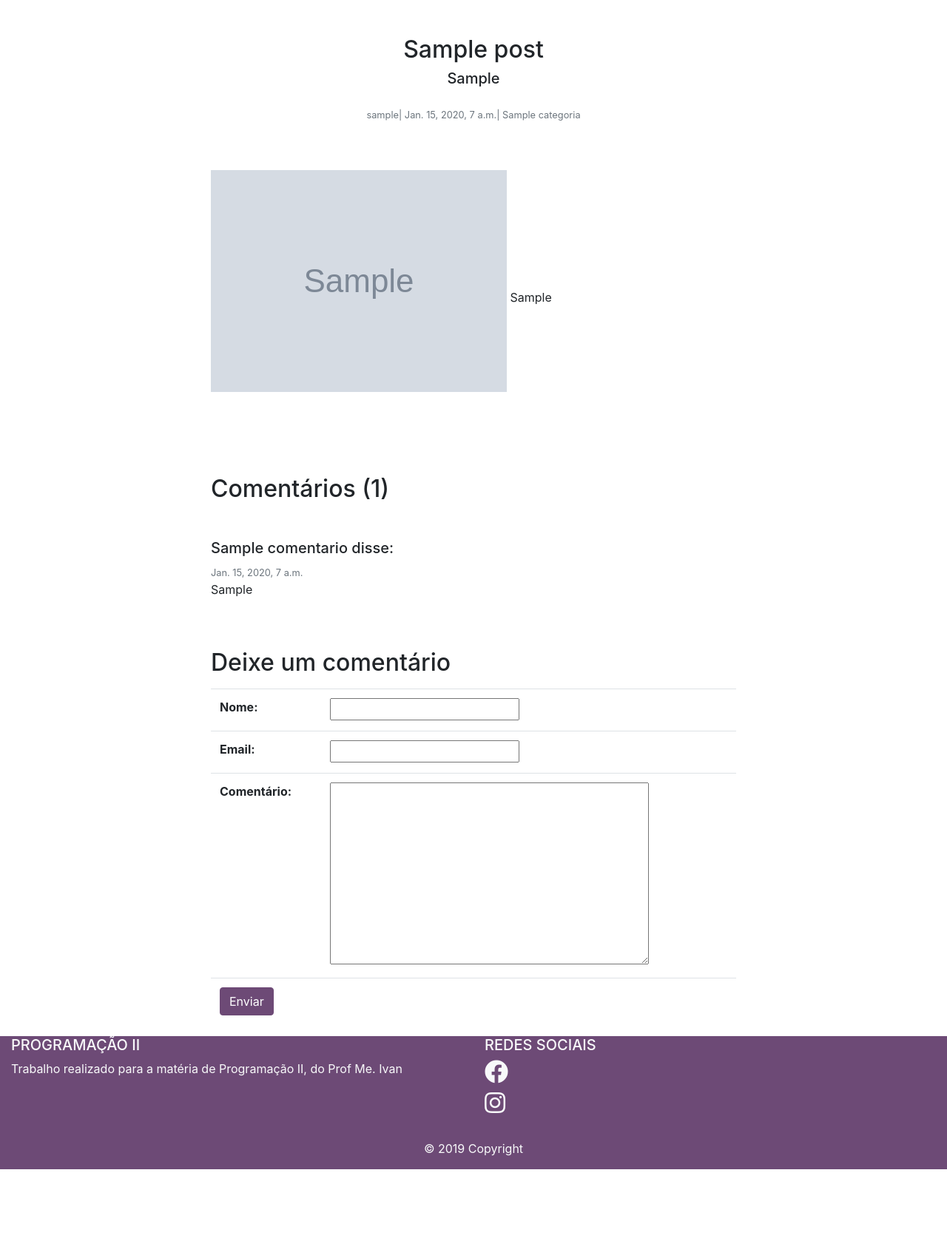
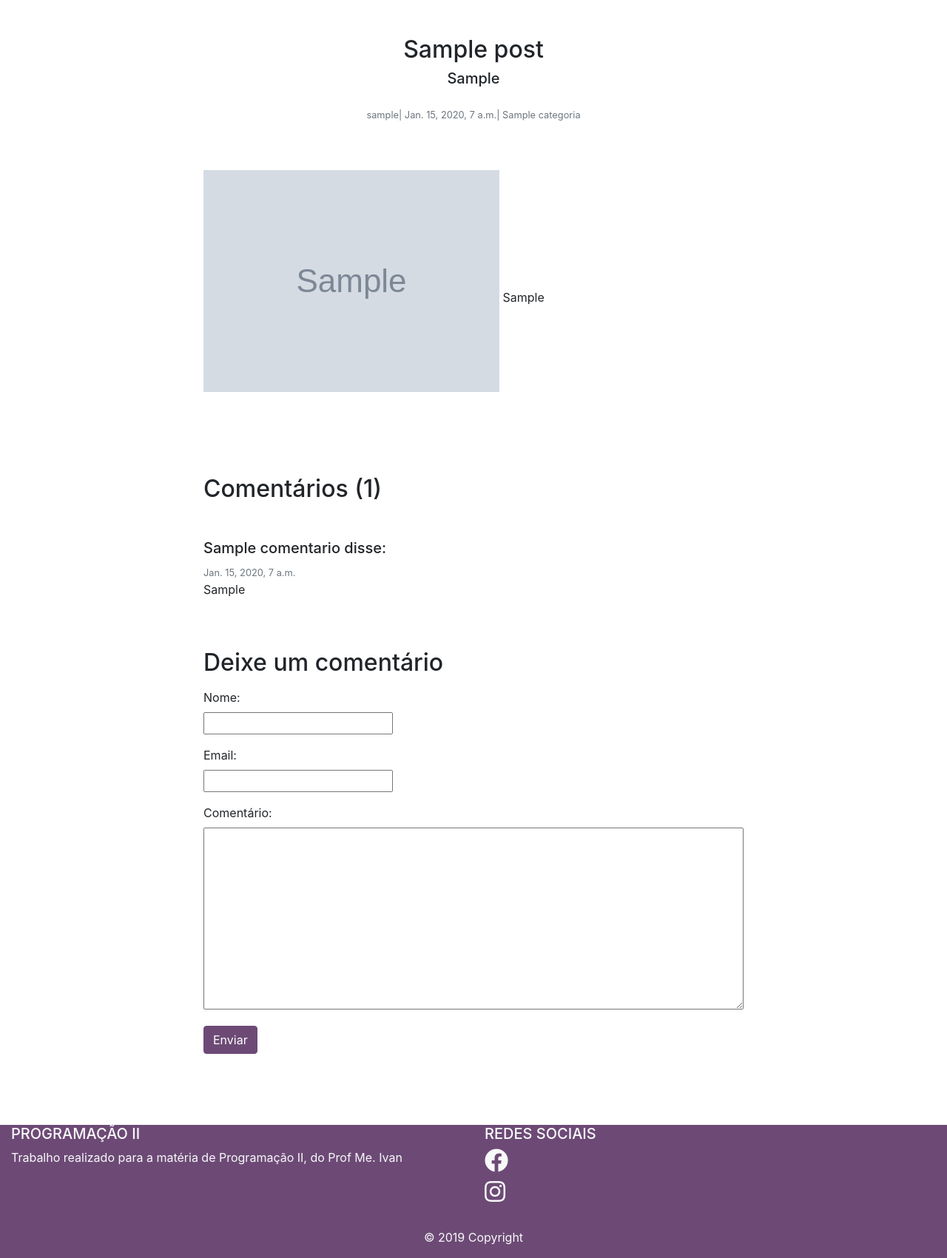
Before and after one commit to gabriel2302/blog-django, a Django app: page /post/1 in a window 1280 px wide. Shown: the part 56-1757 px from the top of the page at 74% size. Before the commit the page ends 1637 px from the top, so only its background shows below. Run offline with Django 3.2, Linux system fonts and the light colour scheme; tables that the repository leaves empty hold one stand-in row (values such as "Sample post"); grey boxes marked "Sample" are stand-in pictures; some libraries are stand-ins or nearby versions.

Commit message:
7°Commit -  Corrigindo Comentários

```diff
--- a/posts/templates/posts/post_detalhes.html
+++ b/posts/templates/posts/post_detalhes.html
@@ -2,7 +2,6 @@
 {% block  titulo%} {{ post.titulo_post|title }} | Detalhes | {% endblock  %}
 {% block conteudo %}
  <!-- POST -->
-                <div class="container">
                     <div class="row pt-5">
                         <div class="col-xl"></div>
                         <div class="col-xl-8 text-center">
@@ -52,22 +51,28 @@
 
                             <form method="POST" action="#envia_comentario">
                             {% csrf_token %}
-                                <table class="table">
-                                    {{form}}
-                                    <tr>
-                                        <td colspan="2">
-                                        {% include "parciais/_messages.html" %}
-                                            <input id="envia_comentario" type="submit" class="btn btn-primary"
-                                                value="Enviar">
-                                        </td>
-                                    </tr>
-                                </table>
+
+                            {% for hidden_field in form.hidden_fields  %}
+                                {{ hidden_field }}
+                            {% endfor %}
+
+                             {% for visible_field in form.visible_fields  %}
+                             <div class="form-group">
+
+                                {{ visible_field.label_tag }}<br>
+                                {{ visible_field }}
+                                {{ visible_field.errors }}
+                             </div>
+                            {% endfor %}
+
+                            {% include "parciais/_messages.html" %}
+                                <input id="envia_comentario" type="submit" class="btn btn-primary mb-5"
+                                    value="Enviar">
                             </form>
 
 
                         </div>
                         <div class="col-xl"></div>
                     </div>
-                </div>
                 <!-- POST -->
 {% endblock  %}
--- a/posts/views.py
+++ b/posts/views.py
@@ -16,6 +16,7 @@ class PostIndex(ListView):
 
     def get_queryset(self):
         qs = super().get_queryset()
+        qs = qs.select_related('categoria_post')
         qs = qs.order_by('-id').filter(publicado_post = True)
         qs = qs.annotate(
             numero_comentarios = Count(
--- a/templates/base.html
+++ b/templates/base.html
@@ -14,7 +14,7 @@
 <!-- Page Content -->
 <div class="container">
     <div class="row">
-        <div class="col-lg-12">
+        <div class="col-lg-12 mb-5">
             {% block conteudo %}{% endblock  %}
         </div>
     </div>
--- a/templates/static/vendor/bootstrap/css/theme_1564087106285.css
+++ b/templates/static/vendor/bootstrap/css/theme_1564087106285.css
@@ -54,3 +54,6 @@ ul.errorlist li {
     }
 }
 */
+#id_comentario{
+    width: 100%;
+}
```
